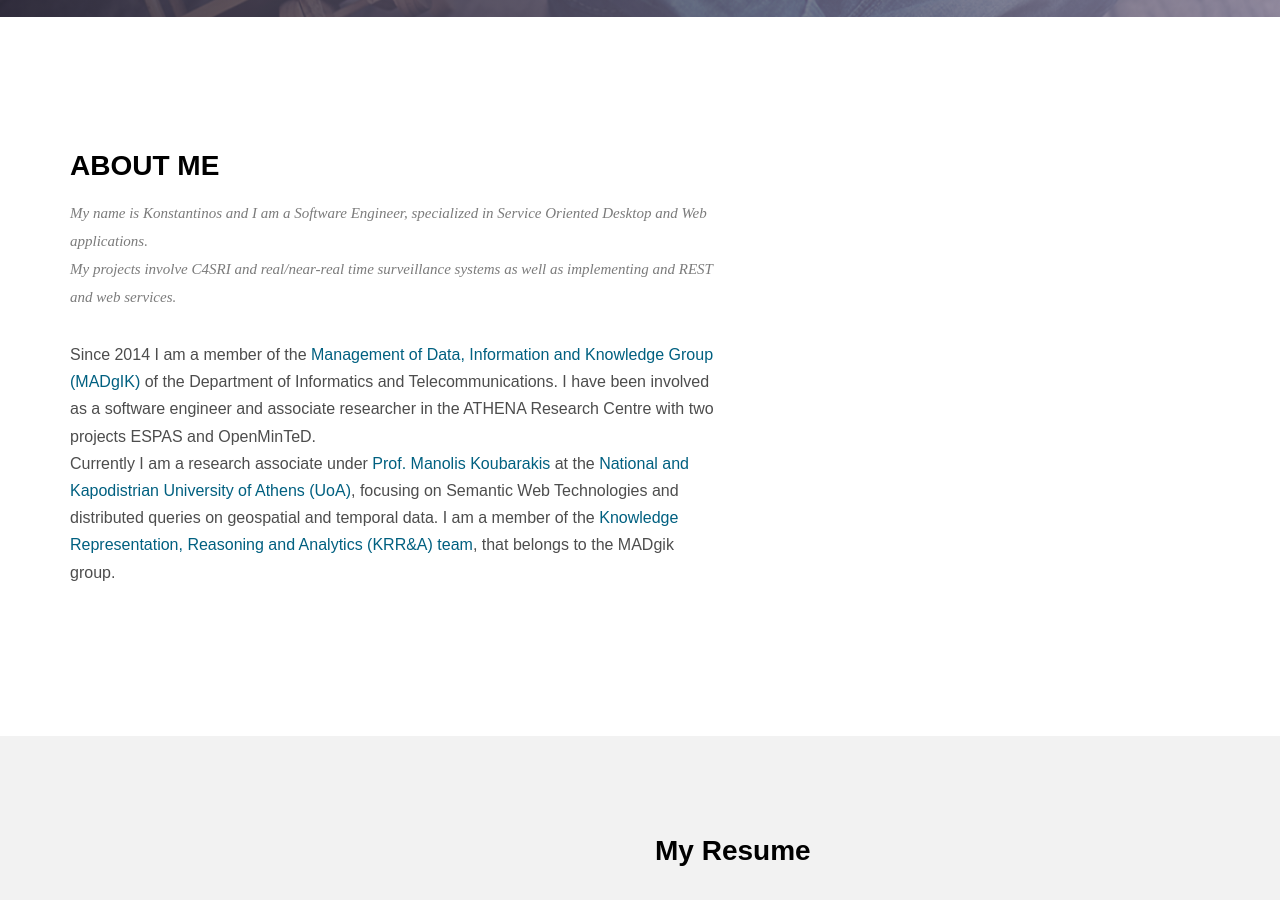
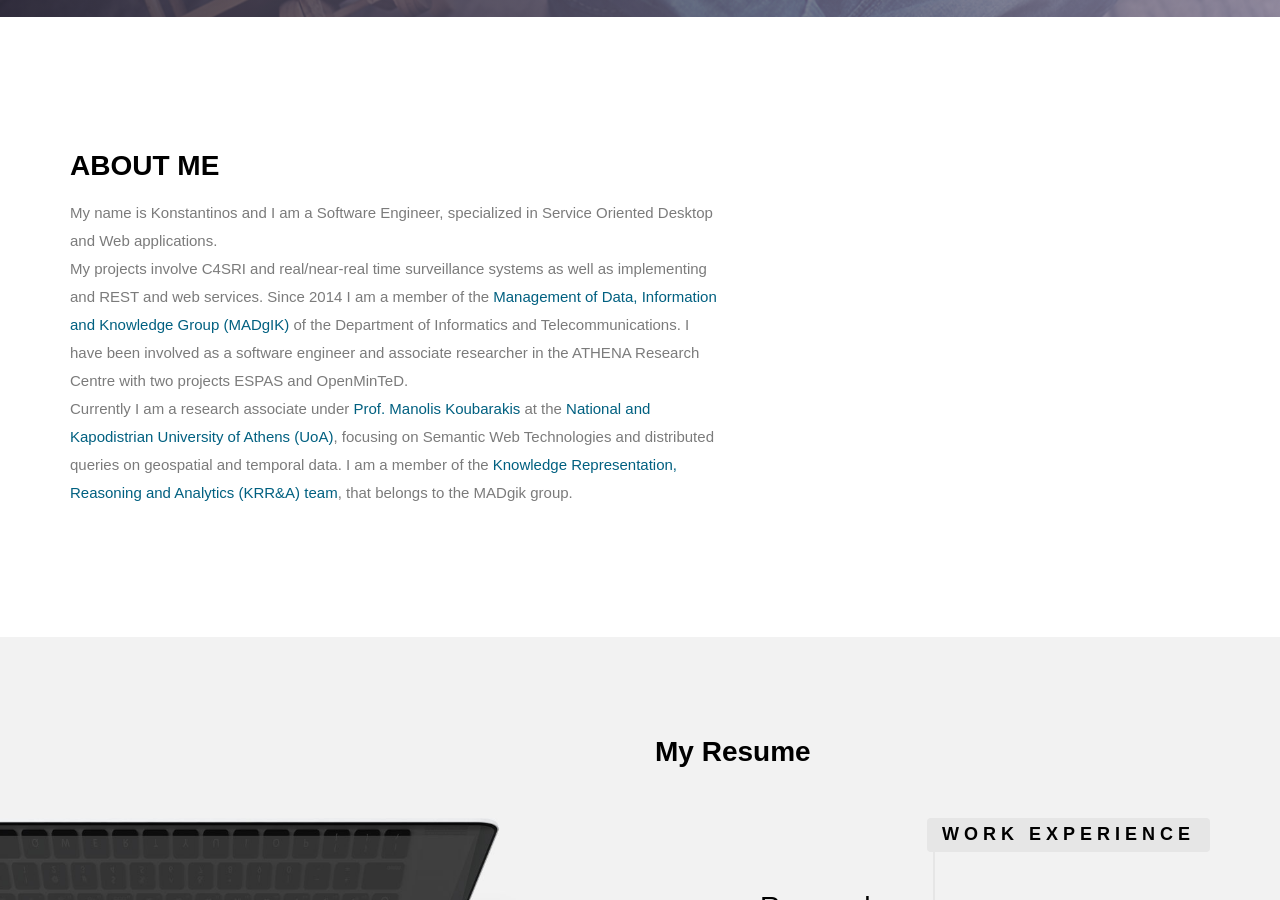
Before and after one commit to kgiann78/kgiann78.github.io, a Jekyll site: the page built from index.html, in a window 1280 px wide and 900 px high, scrolled down 848 px. Built offline with Jekyll 4.4.1, drawn with Linux system fonts in a browser that asks for light colours; nearby versions of some CDN libraries; some web fonts are replaced.

Commit message:
Update index page

```diff
--- a/index.html
+++ b/index.html
@@ -13,7 +13,7 @@ permalink: /
                     <h1 class="animated fadeInUp">Konstantinos Giannousis</h1>
                     <p class="animated fadeInUp">Software engineer and researcher</p>
                     <div id="personal-photo">
-                        <div class="user">
+                        <div class="user animated fadeInUp">
                             <img style="border-radius: 500px;" src="img/personal.jpeg" height="100" width="100"
                                  alt="my image">
                         </div>
@@ -31,11 +31,11 @@ permalink: /
                 <div class="block">
                     <div class="section-title">
                         <h2>About Me</h2>
+                    </div>
                     <p>My name is Konstantinos and I am a Software Engineer, specialized in Service Oriented Desktop
                         and Web applications.<br>
                         My projects involve C4SRI and real/near-real time surveillance systems as well as
-                            implementing and REST and web services.</p>
-                    </div>
+                        implementing and REST and web services.
                         Since 2014 I am a member of the <a href="http://www.madgik.di.uoa.gr">Management of Data,
                             Information and Knowledge
                             Group (MADgIK)</a> of the Department of Informatics and Telecommunications.
```
Lines whose indentation alone changed are shown as unchanged.
